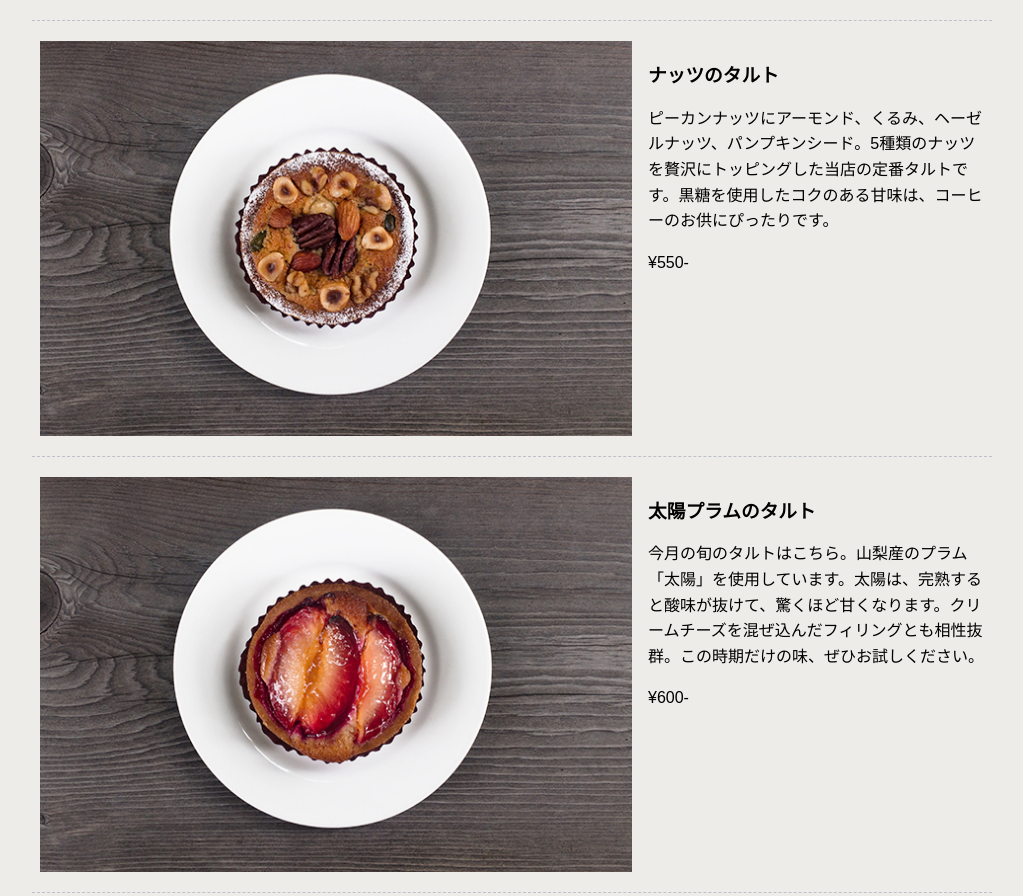
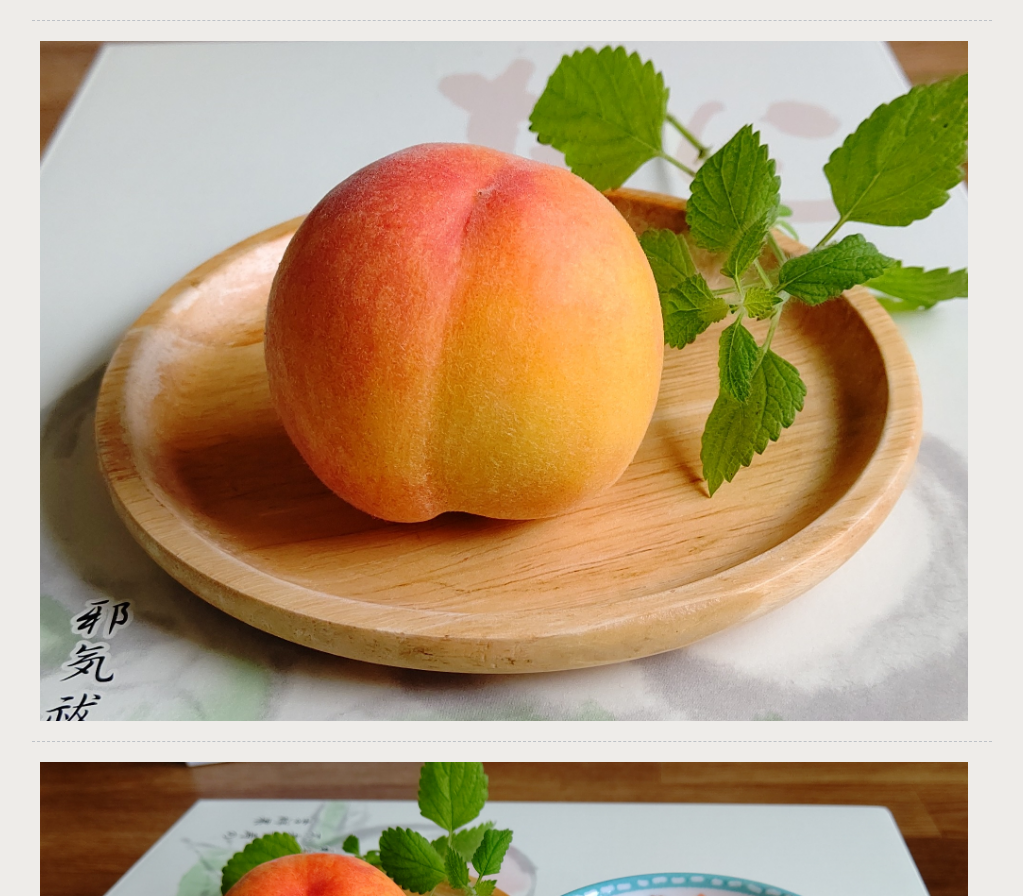
Before and after one commit to sono-mo/testmomo, a plain HTML site: page menu.html in a window 1280 px wide. Shown: the part 1119-2015 px from the top of the page, without its empty margins (128-1151 px from the left). Drawn offline with Linux system fonts and the light colour scheme; files whose address does not match are found by name.

Commit message:
Update menu.html

```diff
--- a/menu.html
+++ b/menu.html
@@ -40,24 +40,16 @@
 
 			<div class="menu-item">
 				<div class="menu-photo">
-				<img src="menu-photo2.jpg" alt="">
+				<img src="DSC_1434himekonatu-2.JPG" alt="">
 			        </div>
-		        <div class="menu-text">
-				<h3>ナッツのタルト</h3>
-				<p>ピーカンナッツにアーモンド、くるみ、ヘーゼルナッツ、パンプキンシード。5種類のナッツを贅沢にトッピングした当店の定番タルトです。黒糖を使用したコクのある甘味は、コーヒーのお供にぴったりです。</p>
-				<p>&yen;550-</p>
-		        </div>
+
 		</div>
 
 			<div class="menu-item">
 				<div class="menu-photo">
-				<img src="menu-photo3.jpg" alt="">
+				<img src="DSC_1436himekonatu-3.JPG" alt="">
 				</div>
-			<div class="menu-text">
-			          <h3>太陽プラムのタルト</h3>
-				  <p>今月の旬のタルトはこちら。山梨産のプラム「太陽」を使用しています。太陽は、完熟すると酸味が抜けて、驚くほど甘くなります。クリームチーズを混ぜ込んだフィリングとも相性抜群。この時期だけの味、ぜひお試しください。</p>
-				<p>&yen;600-</p>
-			</div>
+
 		</div>
 	</div>
 
```
